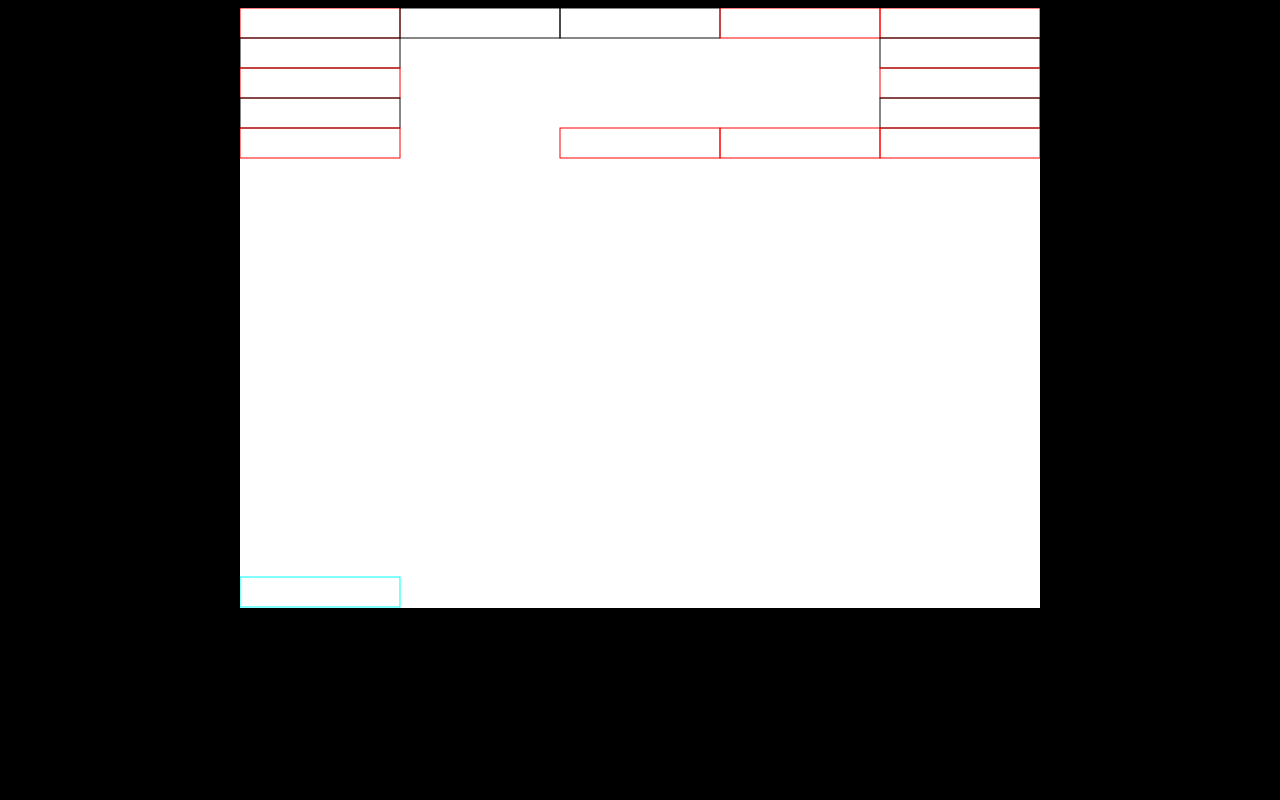
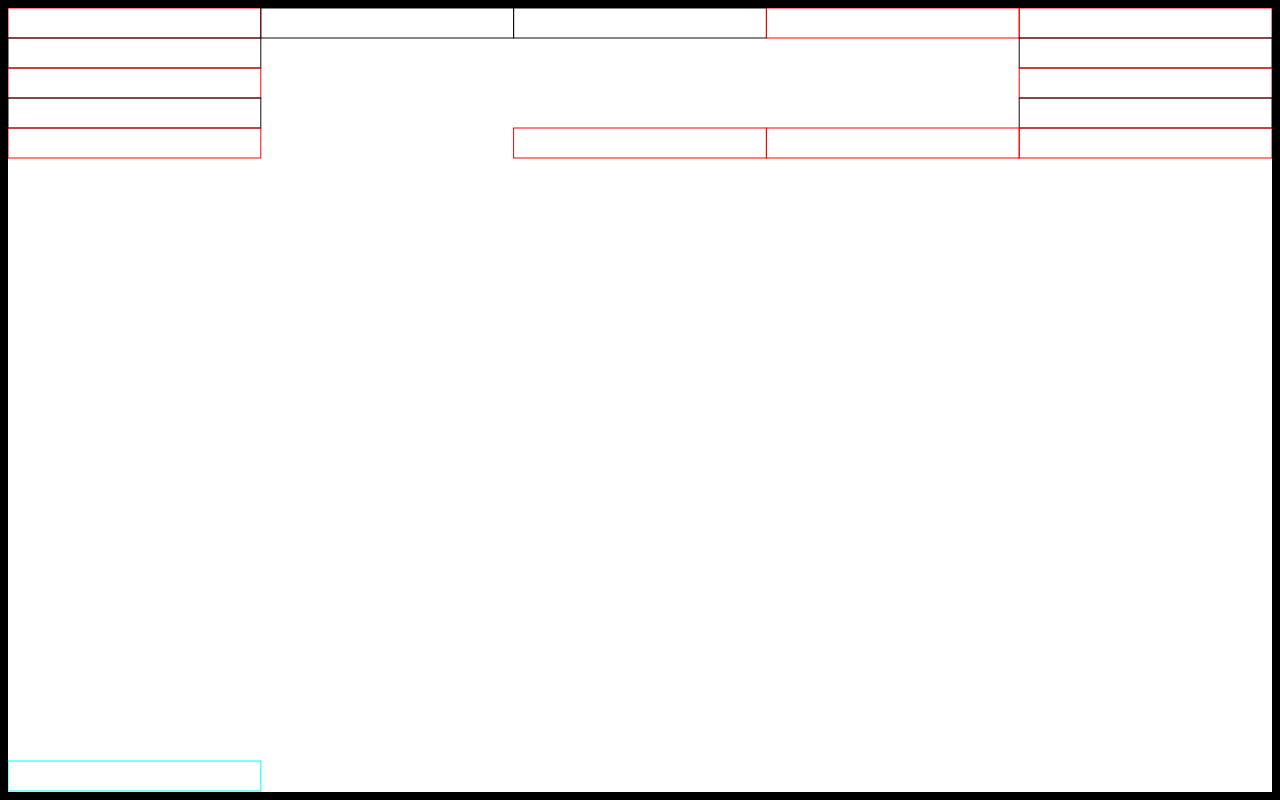
Before and after one commit to kpj/Breaker, a plain HTML site: page index.html in a window 1280 px wide. Drawn offline with Linux system fonts and the light colour scheme.

Commit message:
Made game fullscreen

```diff
--- a/css/layout.css
+++ b/css/layout.css
@@ -3,8 +3,8 @@ body {
 }
 
 #content {
-	width: 800px;
-	height: 600px;
+	width: 100%;
+	height: 100%;
 
 	margin-left: auto;
 	margin-right: auto;
```
